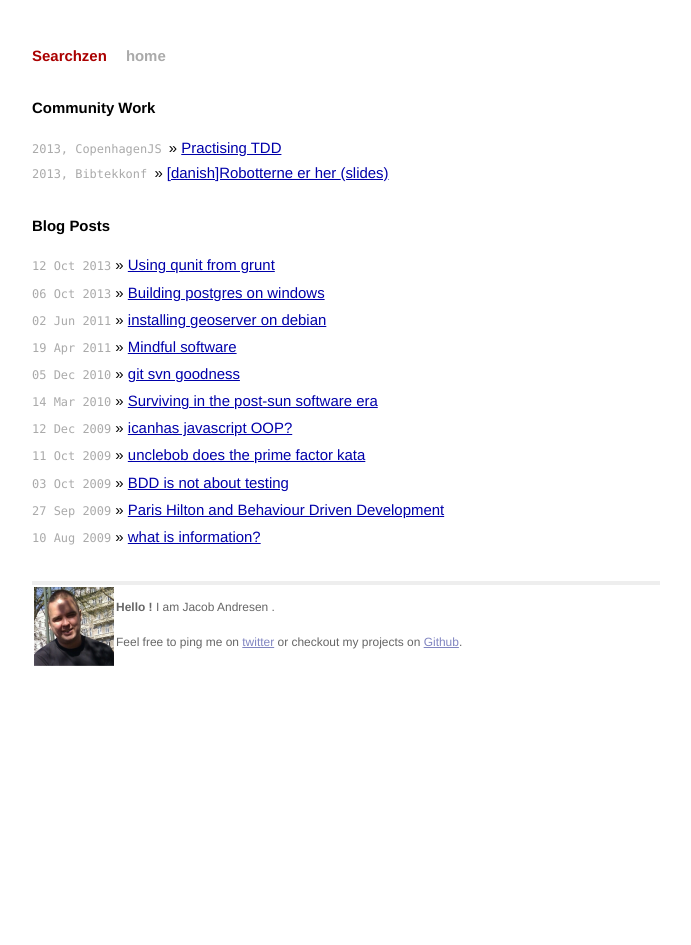
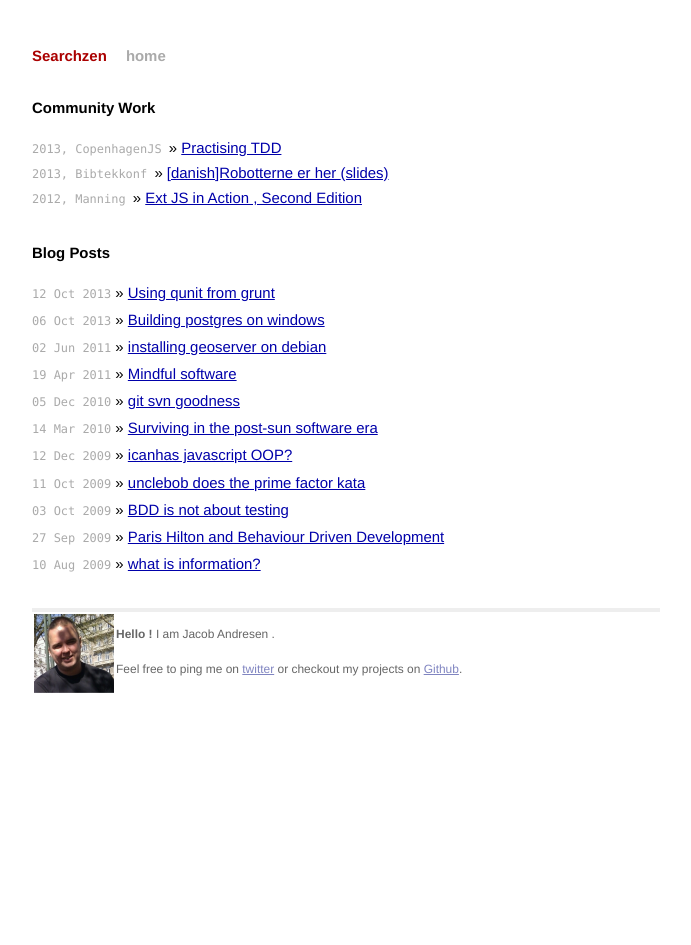
Before and after one commit to jacobandresen/searchzen.org, a Jekyll site: the page built from index.html, in a window 1280 px wide. Shown: the whole page, without its empty margins (294-985 px from the left). Built offline with Jekyll 4.4.1, drawn with Linux system fonts in a browser that asks for light colours; Markdown is read by kramdown in place of the engine named in the settings.

Commit message:
ExtJS in action 2e has been released

```diff
--- a/index.html
+++ b/index.html
@@ -17,6 +17,11 @@ title: Searchzen
         <a href="https://www.youtube.com/watch?v=9mUsiG3k4gU&feature=youtu.be&t=4h24m30s">[danish]Robotterne er her </a>
         <a href="http://bibtekkonf.dtic.dk/slides/Robotterne_er_her.pdf">(slides)</a>
         </li>
+        <li>
+      <span>2012, Manning </span>
+        »
+        <a href="http://manning.com/garcia3/">Ext JS in Action , Second Edition </a>
+        </li>
   </ul>
 
   <h1>Blog Posts</h1>
```
